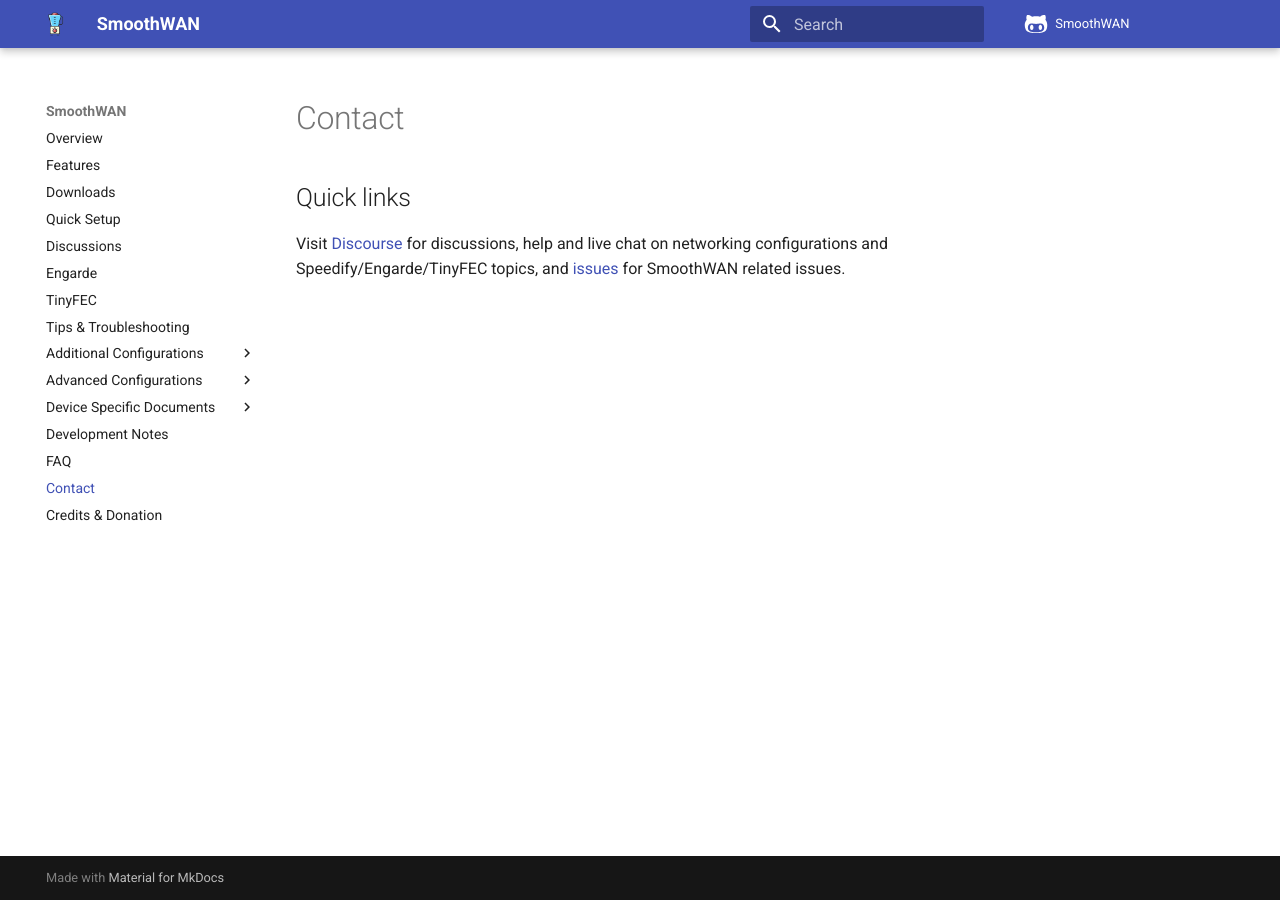
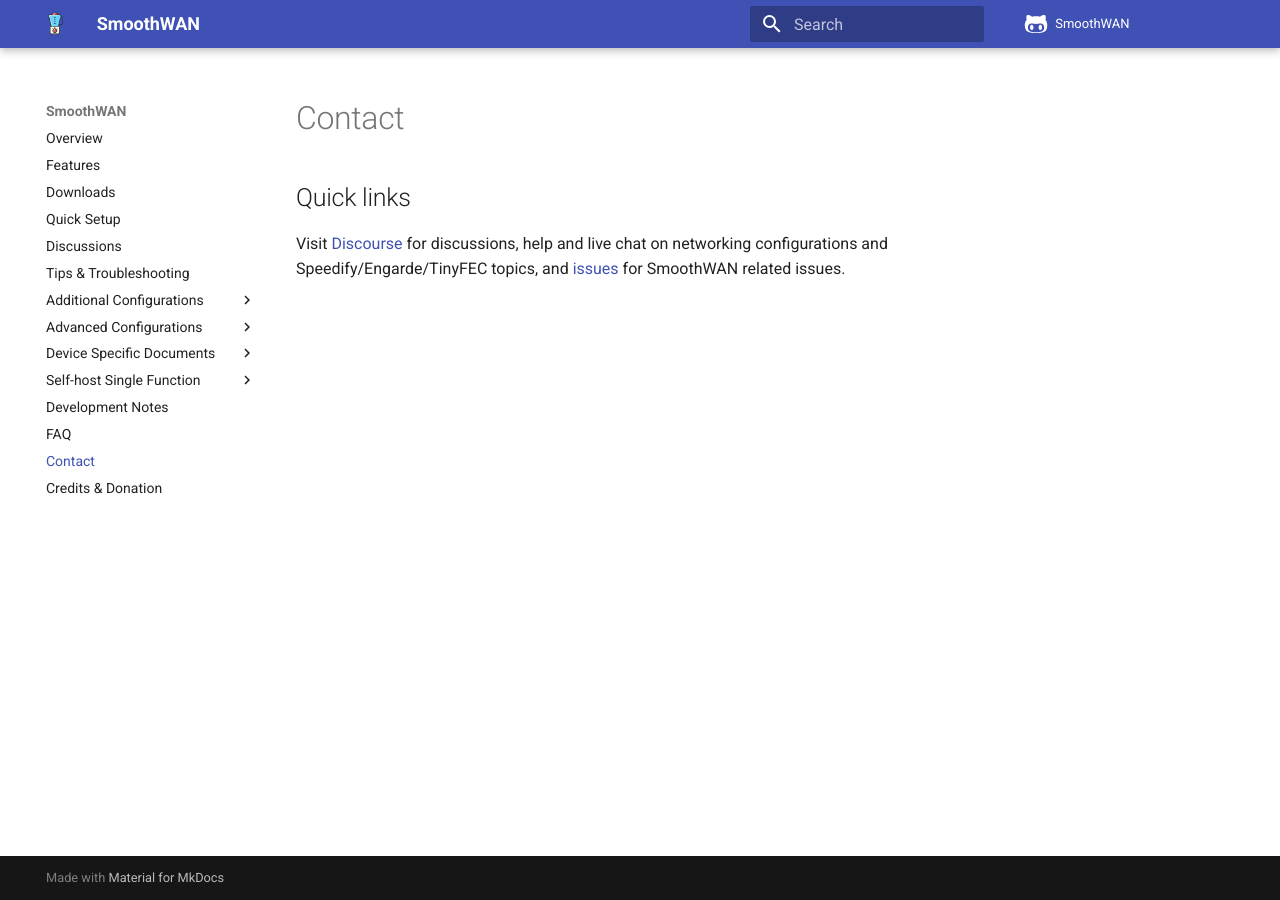
Before and after one commit to SmoothWAN/SmoothWAN-docs, an MkDocs documentation site: the page built from docs/contact.md, in a window 1280 px wide. Built offline with MkDocs 1.6.1 and Material for MkDocs 9.7.7, drawn with Linux system fonts in a browser that asks for light colours; comment, search, counter and statistics services are not loaded.

Commit message:
clearup category confusion

```diff
--- a/mkdocs.yml
+++ b/mkdocs.yml
@@ -31,8 +31,6 @@
   - Downloads: "https://github.com/TalalMash/SmoothWAN/releases"
   - Quick Setup: 'installation.md'
   - Discussions: "https://smoothwan.discourse.group"
-  - Engarde: 'engarde.md'
-  - TinyFEC: 'tinyfec.md'
   - Tips & Troubleshooting: 'tips.md'
   - 'Additional Configurations':
     - 'Tailscale' : 'tail.md'
@@ -49,6 +47,9 @@
     - 'Raspberry Pi 4': 'rpi4.md'
     - 'Tested Hardware': 'tsthw.md'
     - 'Wi-Fi, modems, and tethering devices': 'modemtethr.md'
+  - Self-host Single Function:
+    - Engarde: 'engarde.md'
+    - TinyFEC: 'tinyfec.md'
   - Development Notes: 'devl.md'
   - FAQ: 'faq.md'
   - Contact: 'contact.md'
```
